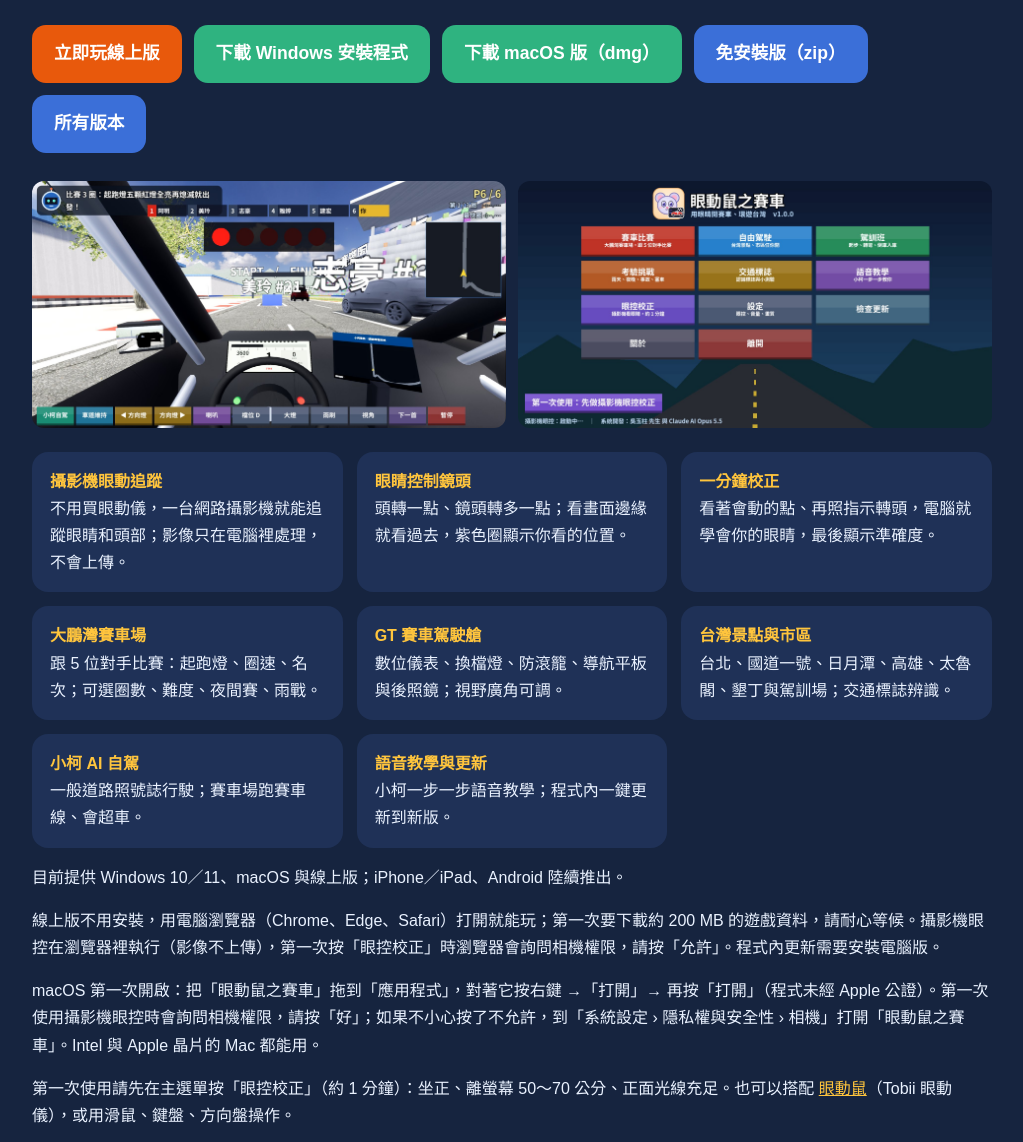
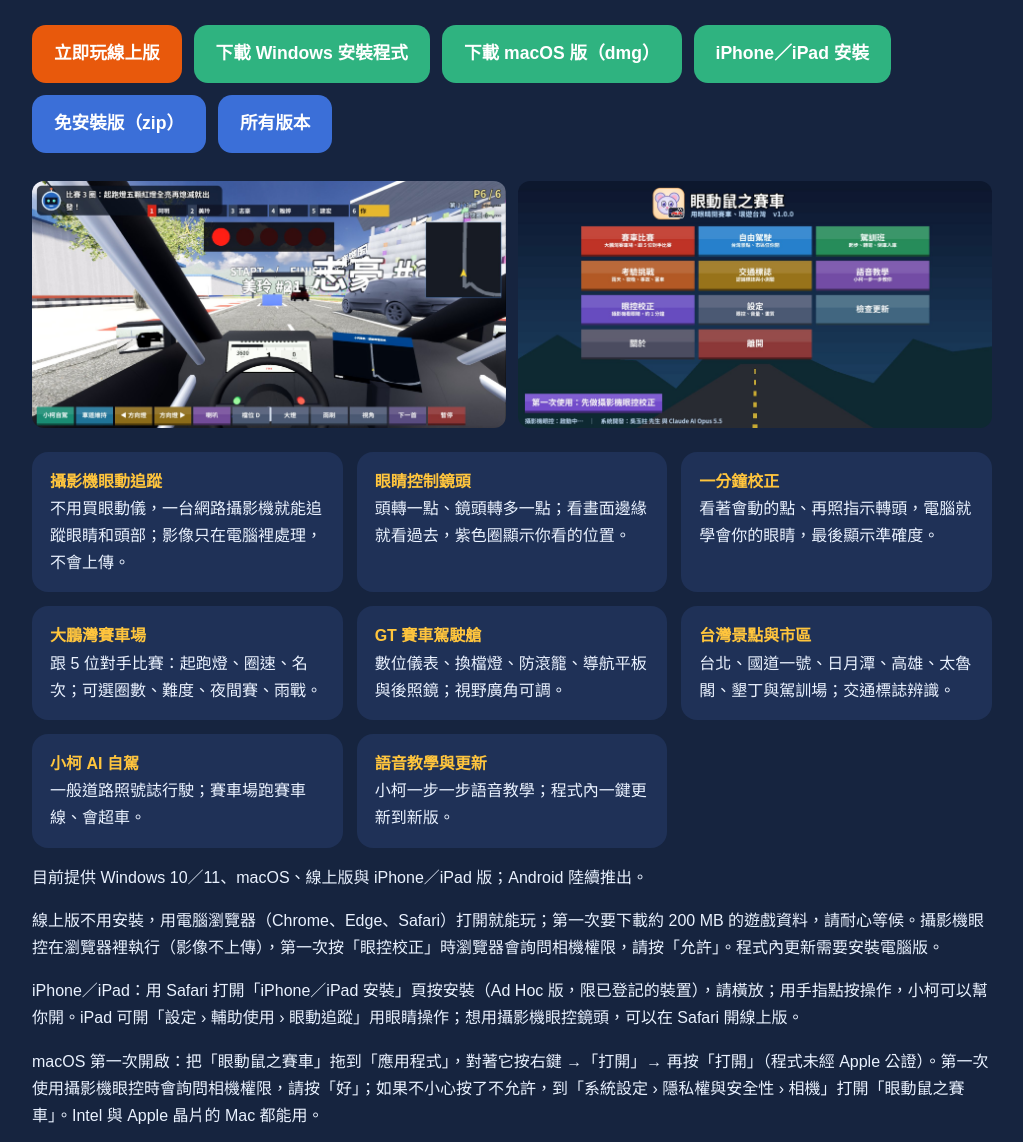
Before and after one commit to achir1015/eyemouse-racer, a plain HTML site: page docs/index.html in a window 1280 px wide. Shown: the part 148-1290 px from the top of the page, without its empty margins (128-1151 px from the left). Drawn offline with Linux system fonts and the light colour scheme.

Commit message:
iPhone／iPad 版：下載頁加安裝按鈕
Co-Authored-By: Claude Opus 5.5 <noreply@anthropic.com>

```diff
--- a/docs/index.html
+++ b/docs/index.html
@@ -37,6 +37,7 @@
     <a class="btn" style="background:#E8590C" href="online/">立即玩線上版</a>
     <a class="btn" href="https://github.com/achir1015/eyemouse-racer/releases/latest/download/EyeMouseRacer-Setup.exe">下載 Windows 安裝程式</a>
     <a class="btn" href="https://github.com/achir1015/eyemouse-racer/releases/latest/download/EyeMouseRacer-macOS.dmg">下載 macOS 版（dmg）</a>
+    <a class="btn" href="ios/">iPhone／iPad 安裝</a>
     <a class="btn alt" href="https://github.com/achir1015/eyemouse-racer/releases/latest/download/EyeMouseRacer-Windows-portable.zip">免安裝版（zip）</a>
     <a class="btn alt" href="https://github.com/achir1015/eyemouse-racer/releases">所有版本</a>
   </div>
@@ -54,8 +55,9 @@
     <div class="card"><b>小柯 AI 自駕</b><br>一般道路照號誌行駛；賽車場跑賽車線、會超車。</div>
     <div class="card"><b>語音教學與更新</b><br>小柯一步一步語音教學；程式內一鍵更新到新版。</div>
   </div>
-  <p>目前提供 Windows 10／11、macOS 與線上版；iPhone／iPad、Android 陸續推出。</p>
+  <p>目前提供 Windows 10／11、macOS、線上版與 iPhone／iPad 版；Android 陸續推出。</p>
   <p>線上版不用安裝，用電腦瀏覽器（Chrome、Edge、Safari）打開就能玩；第一次要下載約 200 MB 的遊戲資料，請耐心等候。攝影機眼控在瀏覽器裡執行（影像不上傳），第一次按「眼控校正」時瀏覽器會詢問相機權限，請按「允許」。程式內更新需要安裝電腦版。</p>
+  <p>iPhone／iPad：用 Safari 打開「iPhone／iPad 安裝」頁按安裝（Ad Hoc 版，限已登記的裝置），請橫放；用手指點按操作，小柯可以幫你開。iPad 可開「設定 › 輔助使用 › 眼動追蹤」用眼睛操作；想用攝影機眼控鏡頭，可以在 Safari 開線上版。</p>
   <p>macOS 第一次開啟：把「眼動鼠之賽車」拖到「應用程式」，對著它按右鍵 →「打開」→ 再按「打開」（程式未經 Apple 公證）。第一次使用攝影機眼控時會詢問相機權限，請按「好」；如果不小心按了不允許，到「系統設定 › 隱私權與安全性 › 相機」打開「眼動鼠之賽車」。Intel 與 Apple 晶片的 Mac 都能用。</p>
   <p>第一次使用請先在主選單按「眼控校正」（約 1 分鐘）：坐正、離螢幕 50～70 公分、正面光線充足。也可以搭配 <a style="color:var(--accent)" href="https://github.com/achir1015/eyemouse">眼動鼠</a>（Tobii 眼動儀），或用滑鼠、鍵盤、方向盤操作。</p>
   <p>建議使用有獨立顯示卡的電腦；內建顯示卡可在設定裡把畫質調成「省電」。</p>
```
